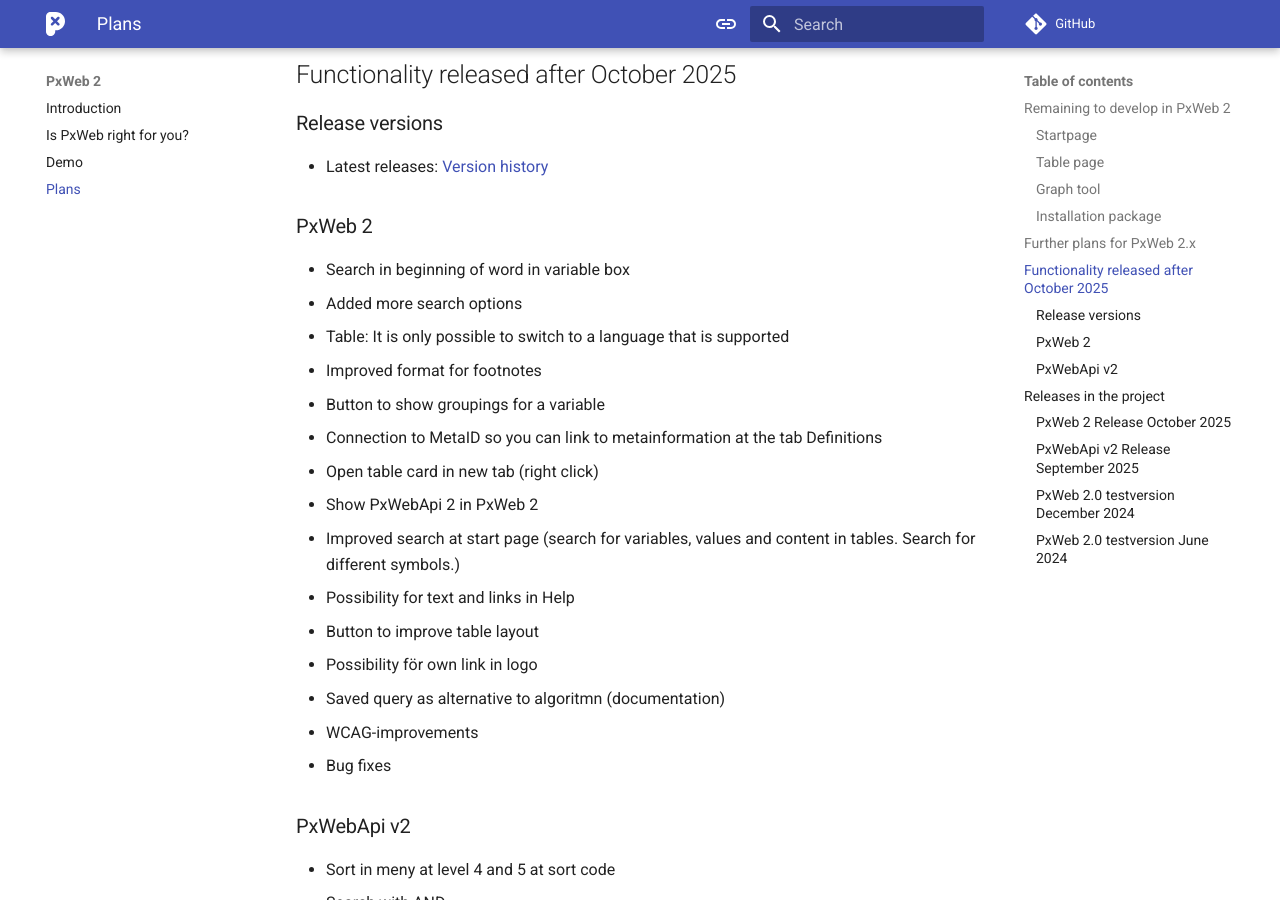
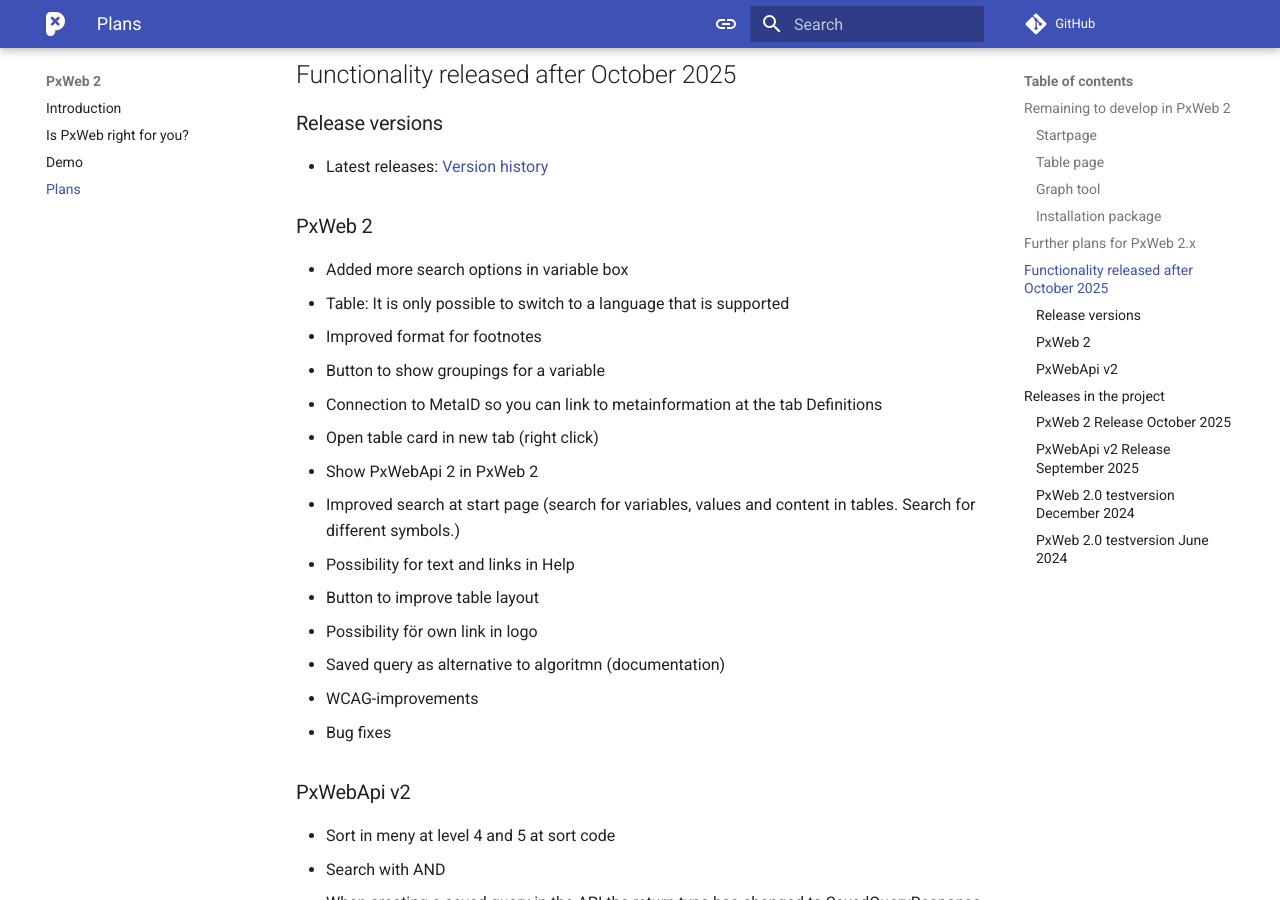
Before and after one commit to PxTools/pxtools.github.io, an MkDocs documentation site: the page built from docs/PxWeb2/project/plans.md, in a window 1280 px wide and 900 px high, scrolled down 1660 px. Built offline with MkDocs 1.6.1 and Material for MkDocs 9.7.7, drawn with Linux system fonts in a browser that asks for light colours; comment, search, counter and statistics services are not loaded.

```diff
--- a/docs/PxWeb2/project/plans.md
+++ b/docs/PxWeb2/project/plans.md
@@ -51,8 +51,7 @@
 - Latest releases: [Version history](https://github.com/PxTools/PxWeb2/releases)
 
 ### PxWeb 2
-- Search in beginning of word in variable box
-- Added more search options
+- Added more search options in variable box
 - Table: It is only possible to switch to a language that is supported
 - Improved format for footnotes
 - Button to show groupings for a variable
```
